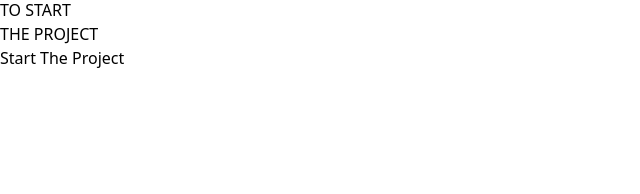
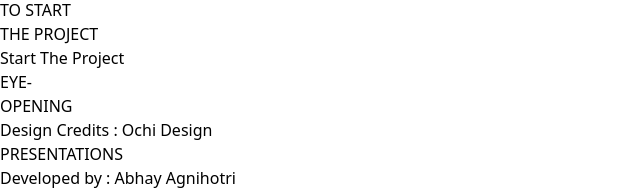
Before and after one commit to abhay-on-git/Ochi, a React (Vite) app: page / in a window 1280 px wide. Shown: the part 1932-2126 px from the top of the page, without its empty margins (0-640 px from the left). Before the commit the page ends 2002 px from the top, so only its background shows below. Built offline with nearby package versions, Linux system fonts and the light colour scheme.

Commit message:
added footer

```diff
--- a/src/App.jsx
+++ b/src/App.jsx
@@ -7,6 +7,7 @@ import Eyes from './components/Eyes';
 import Featured from './components/Featured';
 import Cards from './components/Cards';
 import Project from './components/Project';
+import Footer from './components/Footer';
 
 function App() {
   return (
@@ -19,6 +20,7 @@ function App() {
       <Featured/>
       <Cards />
       <Project/>
+      <Footer/>
     </div>
   )
 }
--- a/src/components/About.jsx
+++ b/src/components/About.jsx
@@ -12,7 +12,7 @@ function About() {
                     <div className='w-2 h-2 ml-5 bg-slate-50 rounded-full'></div>
                 </div>
              </div>
-             <div className='w-1/2 h-[30vmax] rounded-lg bg-[#8b946c]'></div>
+             <div className='w-1/2 h-[30vmax] rounded-lg bg-[#8b946c] bg-[url(https://ochi.design/wp-content/uploads/2022/05/Homepage-Photo-663x469.jpg)] bg-center bg-cover'></div>
         </div>
     </div>
   )
--- a/src/components/Eyes.jsx
+++ b/src/components/Eyes.jsx
@@ -22,9 +22,9 @@ function Eyes() {
     <div className='w-full h-screen bg-red-500 overflow-hidden '>
         <div className='relative w-full h-full bg-cover bg-center bg-[url(https://ochi.design/wp-content/uploads/2022/05/Top-Viewbbcbv-1-1440x921.jpg)]'>
             <div className='eye-continer absolute flex gap-10 top-1/2 left-1/2 -translate-x-1/2 -translate-y-1/2'>
-               <div className='eye1 relative w-[14vmax] h-[14vmax] rounded-full bg-zinc-100'>
+               <div className='eye1 relative w-[12vmax] h-[12vmax] rounded-full bg-zinc-100'>
                   <div style={{transform : `translate(-50%,-50%) rotate(${rotate}deg)`}} className='eye2-container absolute w-[90%] top-1/2 left-1/2 -translate-x-1/2 -translate-y-1/2'>
-                     <div className='eye2 relative w-[9vmax] h-[9vmax] rounded-full bg-zinc-900'>
+                     <div className='eye2 relative w-[8vmax] h-[8vmax] rounded-full bg-zinc-900'>
                          <div  className='eye3-container absolute w-[90%] top-1/2 left-1/2 -translate-x-1/2 -translate-y-1/2'>
                             <div  className='eye3 w-[2vmax] h-[2vmax] rounded-full bg-zinc-100 '>
 
@@ -33,9 +33,9 @@ function Eyes() {
                      </div>
                   </div>
                </div>
-               <div className='eye1 relative w-[14vmax] h-[14vmax] rounded-full bg-zinc-100'>
+               <div className='eye1 relative w-[12vmax] h-[12vmax] rounded-full bg-zinc-100'>
                   <div style={{transform : `translate(-50%,-50%) rotate(${rotate}deg)`}} className='eye2-container absolute w-[90%] top-1/2 left-1/2 -translate-x-1/2 -translate-y-1/2'>
-                     <div className='eye2 relative w-[9vmax] h-[9vmax] rounded-full bg-zinc-900'>
+                     <div className='eye2 relative w-[8vmax] h-[8vmax] rounded-full bg-zinc-900'>
                          <div  className='eye3-container absolute w-[90%] top-1/2 left-1/2 -translate-x-1/2 -translate-y-1/2'>
                             <div className='eye3 w-[2vmax] h-[2vmax] rounded-full bg-zinc-100 '>
 
--- /dev/null
+++ b/src/components/Footer.jsx
@@ -0,0 +1,39 @@
+import React from 'react'
+
+function Footer() {
+  return (
+    <div className='Footer w-full flex h-[27vw] px-12'>
+        <div className="fl w-1/2 h-full py-12 ">
+            <div className='fl1 w-full h-[80%]'>
+            <h1 className='text-[10vw] font-bold font-["founders"] leading-[8vw] '>EYE-</h1>
+            <h1 className='text-[10vw] font-bold font-["founders"] leading-[8vw] '>OPENING</h1>
+            </div>
+            <div className='credits w-full h-[30%] flex items-center justify-start '>
+                <h1 className='text-[1.4vw] font-medium'>Design Credits : Ochi Design</h1>
+
+            </div>
+        </div>
+        <div className="fr flex flex-col w-1/2 h-full pt-12">
+            <h1 className='text-[9vw] font-bold self-end font-["founders"] mb-10 leading-[8vw] '>PRESENTATIONS</h1>
+            <h1 className='text-[1.4vw] self-end font-medium'>Developed by : Abhay Agnihotri</h1>
+            <div className='flex flex-col mt-7 w-full'>
+                {["Linkedin", "Twitter", "Instagram"].map((item, index) => {
+
+                    const urls = {
+                        "Linkedin": "https://www.linkedin.com/in/abhay-agnihotri-34328a24a/",
+                        "Twitter":"https://twitter.com/abhayog",
+                        "Instagram" : "https://www.instagram.com/iamabhayagnihotri/"
+                    }
+                    return (
+                        <a key={index} href={urls[item]} className='text-[2vw] cursor-pointer font-thin text-right font-["founders"] hover:tracking-wide'>{item}</a>
+                    );
+            })}
+            </div>
+
+        </div>
+
+    </div>
+  )
+}
+
+export default Footer
```
